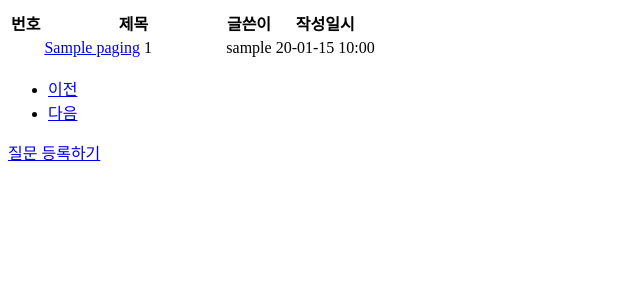
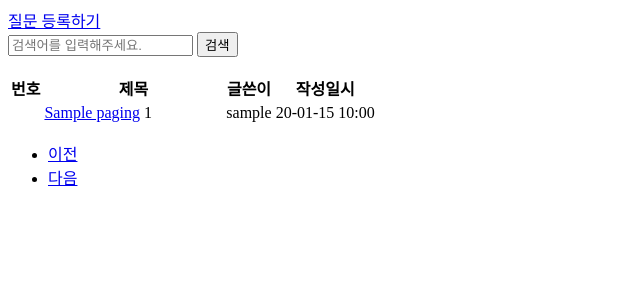
Before and after one commit to jhs512/jump_to_sbb, a Spring app: page /question_list in a window 1280 px wide. Shown: the top 300 px of the page, without its empty margins (0-640 px from the left). Run offline with Thymeleaf, Linux system fonts and the light colour scheme; the template is opened without the code that fills it: most values are stand-ins (such as "Sample title", 1, 10 or a date in 2020); data that the repository does not hold is empty; the project's own start-up code is not run, and a stand-in starts its controllers and pages; some of the project's set-up classes (security, data sources, template engines, error pages and the like) are left out, and stand-ins take their place.

Commit message:
검색 폼

```diff
--- a/src/main/resources/templates/question_list.html
+++ b/src/main/resources/templates/question_list.html
@@ -4,6 +4,14 @@
         layout:decorate="~{layout}">
 
 <div layout:fragment="content" class="container my-3">
+
+    <a th:href="@{/question/create}" class="btn btn-primary">질문 등록하기</a>
+
+    <form>
+        <input type="text" name="kw" placeholder="검색어를 입력해주세요." th:value="${param.kw}">
+        <button type="submit">검색</button>
+    </form>
+
     <table class="table text-center">
         <colgroup>
             <col>
@@ -60,7 +68,7 @@
     </div>
     <!-- 페이징처리 끝 -->
 
-    <a th:href="@{/question/create}" class="btn btn-primary">질문 등록하기</a>
+
 </div>
 
 </html>
```
